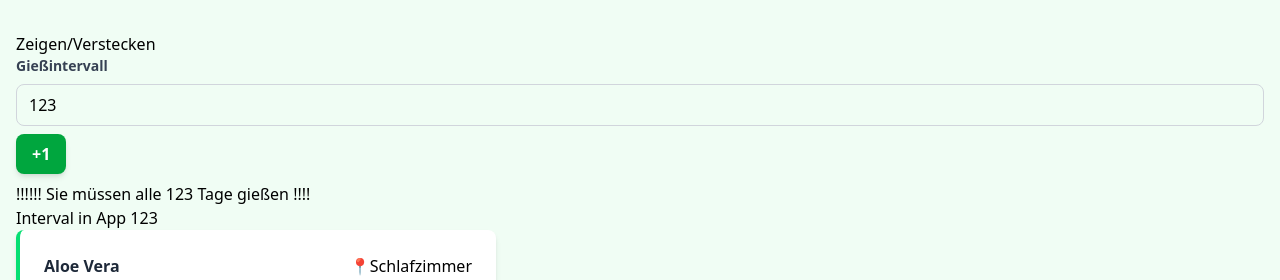
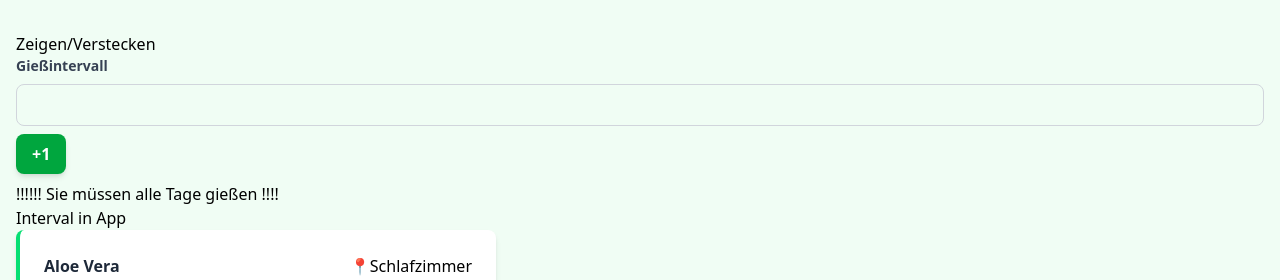
Before and after one commit to nilshartmann-workshops/2026-09-01-react, a React (Vite) app in the folder workspace/: page / in a window 1280 px wide. Shown: the top 280 px of the page. Built offline with nearby package versions, Linux system fonts and the light colour scheme.

Commit message:
Type Inference mit TypeScript

```diff
--- a/workspace/src/components/App.tsx
+++ b/workspace/src/components/App.tsx
@@ -30,13 +30,25 @@ export default function App() {
     },
   ];
   const [visible, setVisible] = useState(true)
-  const [interval, setInterval] = useState(123);
+  const [interval, setInterval] = useState<number|undefined>();
+
+
+
+  // var s = ""; // Java!
+  // s = null;  // Java!
+
+  // Type inference TypeScript
+  let s: string|null  = "";
+  s = "...";
+  s = null;
+
+
 
   return (
     <div className={"AppContainer"}>
       <button onClick={() => setVisible(!visible)}>Zeigen/Verstecken</button>
 
-      {visible && <IntervalSelector interval={interval} setInterval={setInterval}/>  }
+      {visible && <IntervalSelector interval={interval} onIntervalChange={setInterval}/>  }
 
       <p>Interval in App {interval}</p>
 
--- a/workspace/src/components/IntervalSelector.tsx
+++ b/workspace/src/components/IntervalSelector.tsx
@@ -20,9 +20,9 @@ import { useState } from "react";
 // let zahl = 7;
 type IntervalSelectorProps = {
   interval: number
-  setInterval: (newInterval: number) => void
+  onIntervalChange: (newInterval: number) => void
 }
-export default function IntervalSelector({interval, setInterval}: IntervalSelectorProps) {
+export default function IntervalSelector({interval, onIntervalChange}: IntervalSelectorProps) {
   // Kontrollierte                     (vs unkontrolliertes)
 
   // Zustand State  (Model)
@@ -45,7 +45,7 @@ export default function IntervalSelector({interval, setInterval}: IntervalSelect
         value={interval}
         onChange={(event) => {
           console.log("1");
-          setInterval(parseInt(event.target.value));
+          onIntervalChange(parseInt(event.target.value));
           console.log("2");
         }}
       />
@@ -53,7 +53,7 @@ export default function IntervalSelector({interval, setInterval}: IntervalSelect
         type={"button"}
         className={"primary"}
         onClick={() => {
-          setInterval(interval + 1);
+          onIntervalChange(interval + 1);
         }}
       >
         {" "}
```
